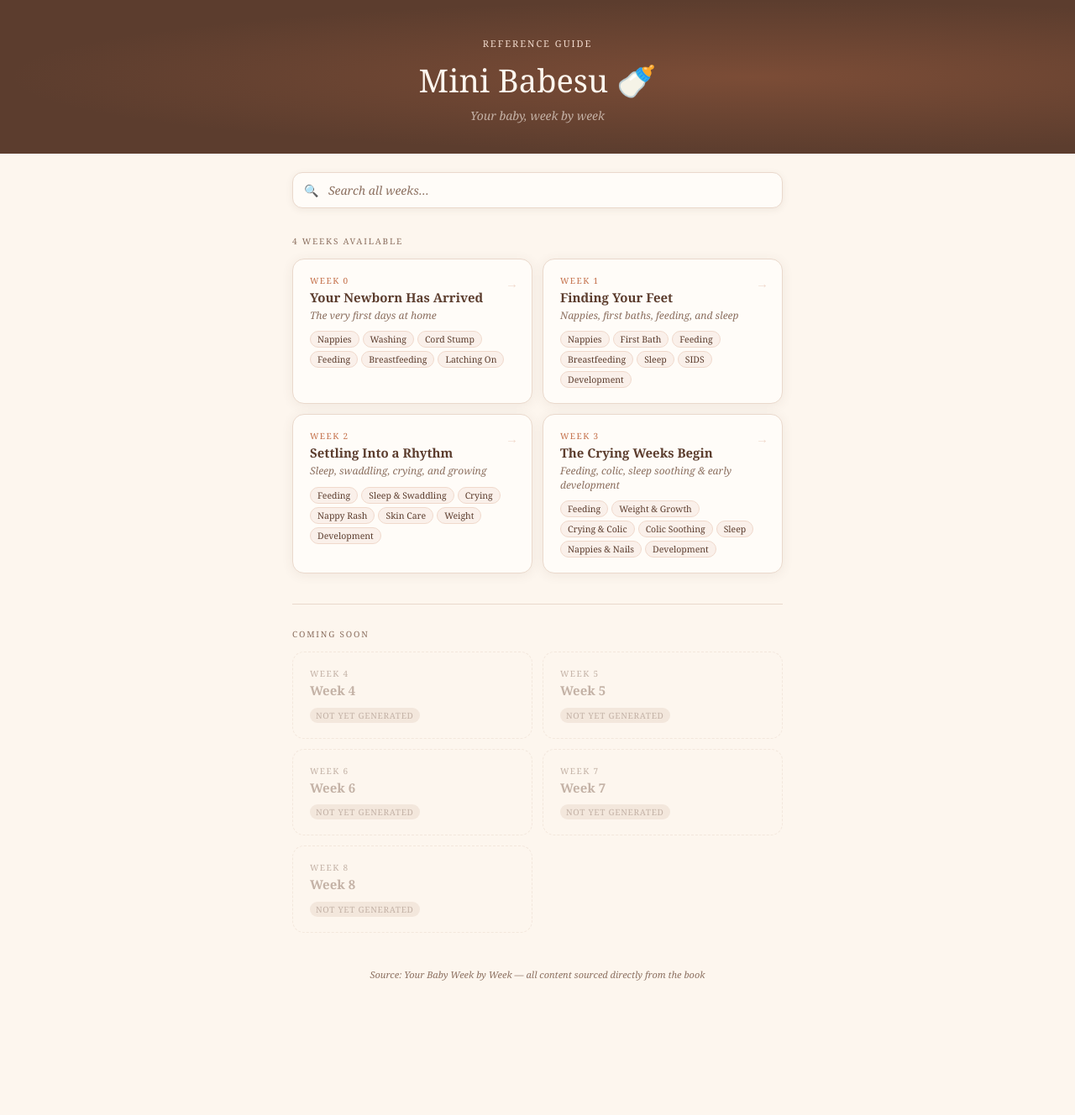
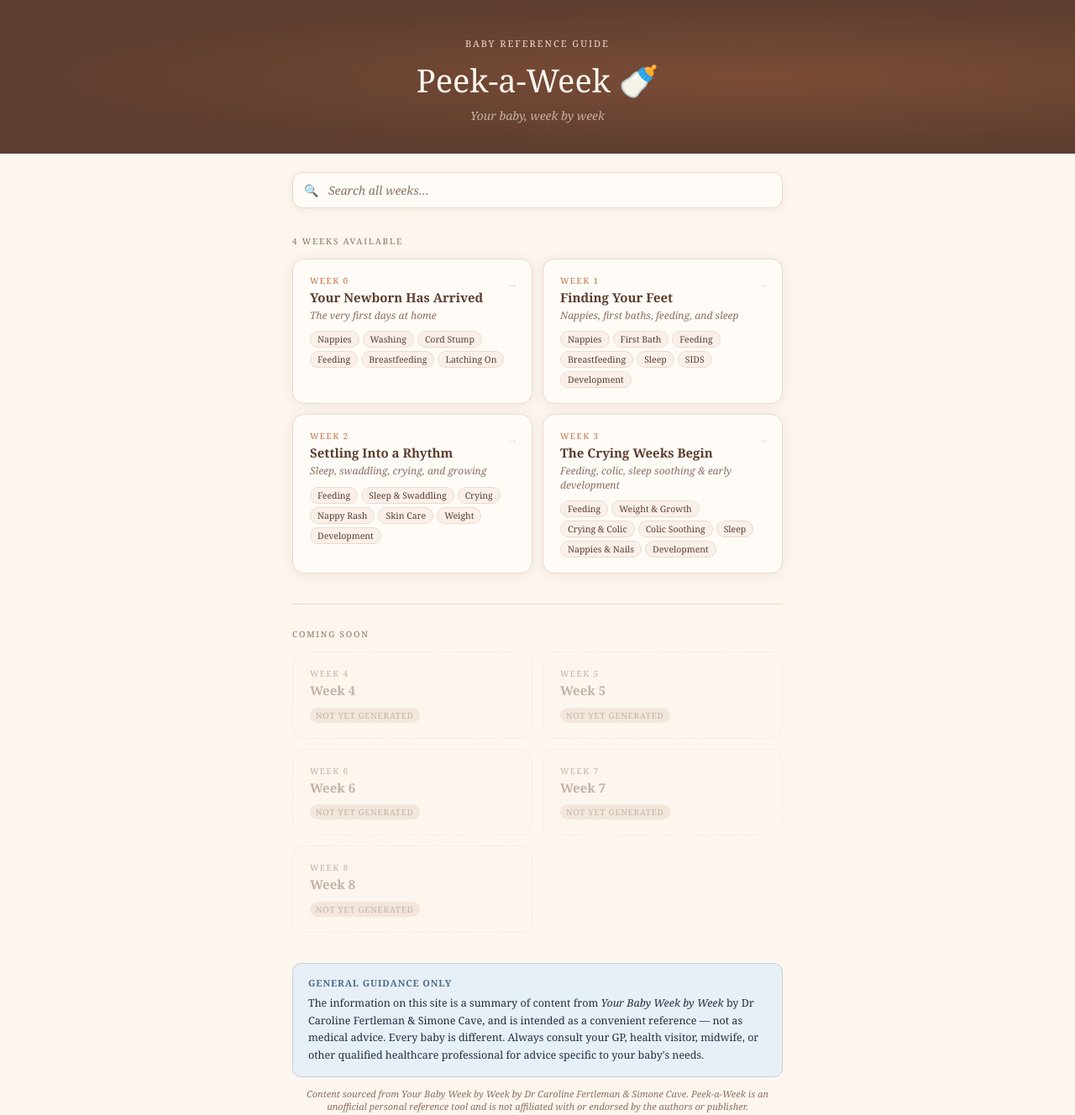
Before and after one commit to mohammed-zoher/mini-babesu, a plain HTML site: page index.html in a window 1280 px wide. Shown: the whole page at 84% size. Before the commit the page ends 1228 px from the top, so only its background shows below. Drawn offline with Linux system fonts and the light colour scheme.

Commit message:
Rename to Peek-a-Week, add disclaimer & book attribution

```diff
--- a/index.html
+++ b/index.html
@@ -3,7 +3,7 @@
 <head>
 <meta charset="UTF-8">
 <meta name="viewport" content="width=device-width, initial-scale=1.0">
-<title>Mini Babesu 🍼</title>
+<title>Peek-a-Week 🍼</title>
 <style>
   :root {
     --cream: #FDF6EE;
@@ -159,9 +159,19 @@
     letter-spacing: 0.07em; text-transform: uppercase; margin-top: 7px;
   }
   .index-divider { height: 1px; background: var(--border); margin: 28px 0; }
+  .disclaimer-box {
+    background: var(--blue-pale); border: 1px solid #C0D0DF;
+    border-radius: 10px; padding: 14px 18px;
+    font-size: 12.5px; line-height: 1.65; color: #1E3045;
+    margin-top: 32px;
+  }
+  .disclaimer-box strong {
+    display: block; font-size: 11px; letter-spacing: 0.08em;
+    text-transform: uppercase; color: var(--blue); margin-bottom: 5px;
+  }
   .index-footer {
     text-align: center; font-style: italic; font-size: 11px;
-    color: var(--muted); padding-top: 6px;
+    color: var(--muted); padding-top: 12px;
   }
 
   /* ── SEARCH ─────────────────────────────── */
@@ -424,8 +434,8 @@
 
 <!-- SHARED HEADER (dynamic) -->
 <div class="header" id="header">
-  <div class="header-top-label" id="header-label">Reference Guide</div>
-  <h1 id="header-title">Mini Babesu 🍼</h1>
+  <div class="header-top-label" id="header-label">Baby Reference Guide</div>
+  <h1 id="header-title">Peek-a-Week 🍼</h1>
   <p class="header-sub" id="header-sub">Your baby, week by week</p>
 </div>
 
@@ -1190,8 +1200,8 @@ function showIndex() {
   document.getElementById('view-index').style.display = 'block';
   document.getElementById('view-week').style.display = 'none';
   document.getElementById('back-bar').classList.remove('visible');
-  document.getElementById('header-label').textContent = 'Reference Guide';
-  document.getElementById('header-title').textContent = 'Mini Babesu 🍼';
+  document.getElementById('header-label').textContent = 'Baby Reference Guide';
+  document.getElementById('header-title').textContent = 'Peek-a-Week 🍼';
   document.getElementById('header-sub').textContent = 'Your baby, week by week';
   window.scrollTo({ top: 0, behavior: 'smooth' });
 }
@@ -1322,9 +1332,17 @@ function buildIndex() {
     main.appendChild(grid2);
   }
 
+  const disclaimer = document.createElement('div');
+  disclaimer.className = 'disclaimer-box';
+  disclaimer.innerHTML = `
+    <strong>General guidance only</strong>
+    The information on this site is a summary of content from <em>Your Baby Week by Week</em> by Dr Caroline Fertleman &amp; Simone Cave, and is intended as a convenient reference — not as medical advice. Every baby is different. Always consult your GP, health visitor, midwife, or other qualified healthcare professional for advice specific to your baby's needs.
+  `;
+  main.appendChild(disclaimer);
+
   const footer = document.createElement('div');
   footer.className = 'index-footer';
-  footer.innerHTML = '<em>Source: Your Baby Week by Week</em> — all content sourced directly from the book';
+  footer.innerHTML = 'Content sourced from <em>Your Baby Week by Week</em> by Dr Caroline Fertleman &amp; Simone Cave. Peek-a-Week is an unofficial personal reference tool and is not affiliated with or endorsed by the authors or publisher.';
   main.appendChild(footer);
 }
 
```
Also changed, not shown: mini-babesu.html (+25 -7 lines).
